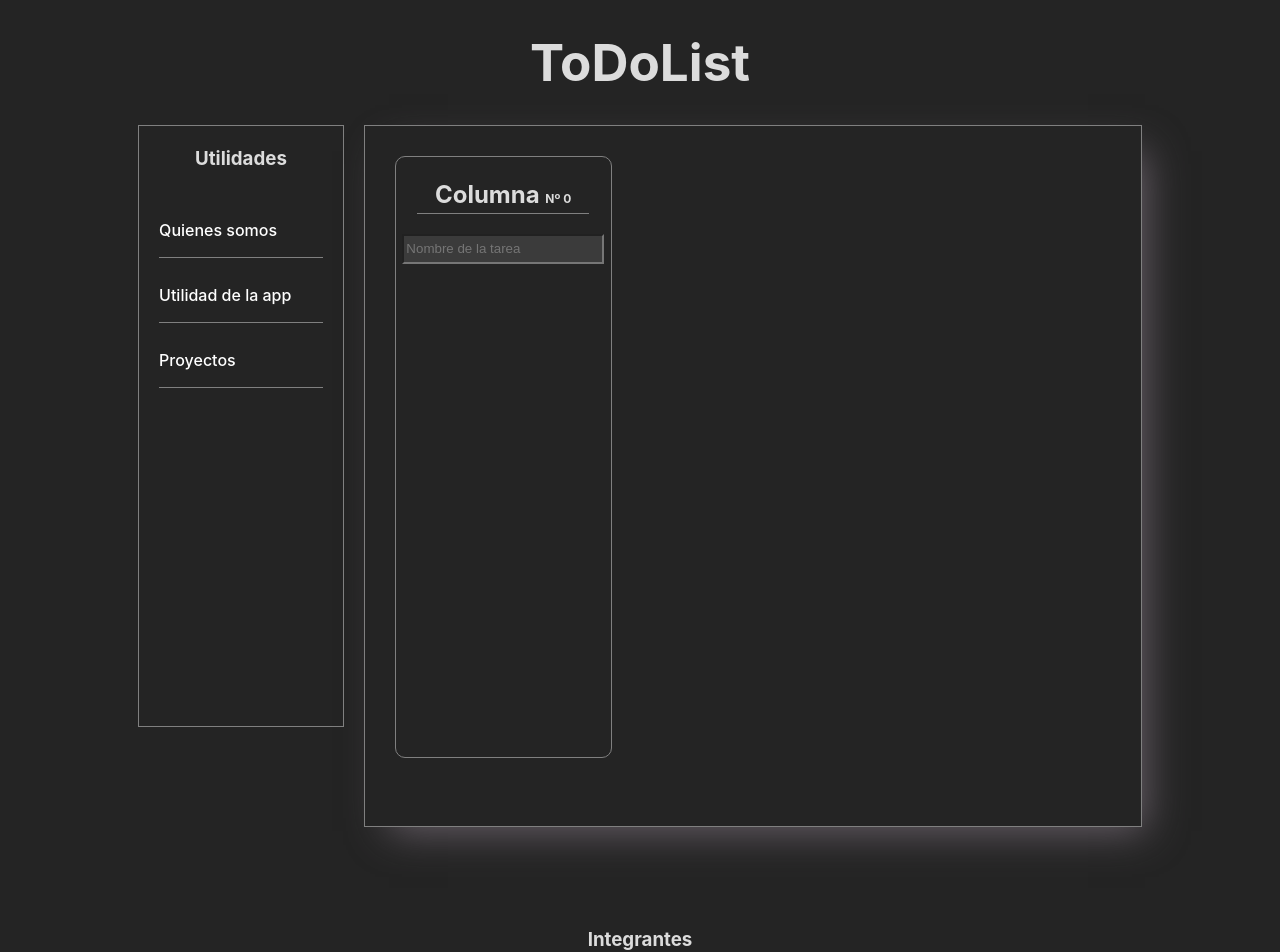
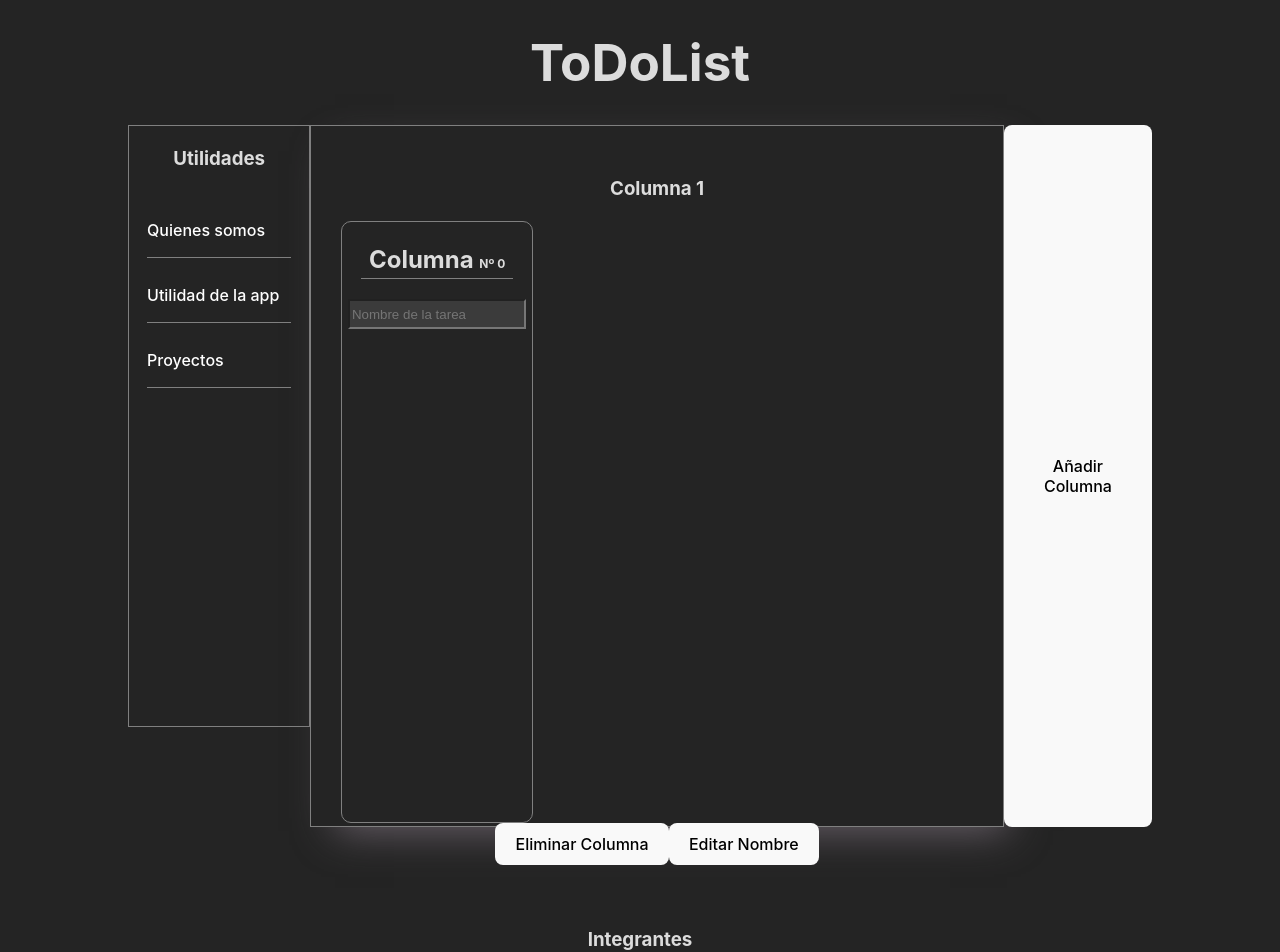
Before and after one commit to FundacioEsplaiJava2024/ToDoListGrupo4, a React (Vite) app: page / in a window 1280 px wide. Shown: the top 952 px of the page. Built offline with nearby package versions, Linux system fonts and the light colour scheme.

Commit message:
añadido boton de añadir,editar y eliminar columna

```diff
--- a/src/App.tsx
+++ b/src/App.tsx
@@ -1,38 +1,31 @@
 import React from 'react';
-import { useTaskManager } from './hook/useTaskManager';
 import './App.css';
-import './Elementos/fontAwesomeSetup';
-
 
 import Tablero from './Elementos/tablero';
 import Header from './Elementos/header';
 import Footer from './Elementos/footer';
 import Aside from './Elementos/aside';
+import { useTaskManager } from './hook/useTaskManager'; // Asumiendo que useTaskManager contiene la lógica para manejar tareas
 
 const App: React.FC = () => {
-  const {
-    count,
-    tasks,
-    addTask,
-    deleteTask,
-    editTask,
-  } = useTaskManager();
+  const { count, tasks, addTask, deleteTask, editTask } = useTaskManager();
 
   return (
     <>
-      <Header/>
-
+      <Header />
+      <main>
+        <Aside />
         <Tablero
-
           count={count}
           tasks={tasks}
           addTask={addTask}
           deleteTask={deleteTask}
           editTask={editTask}
         />
+      </main>
       <Footer />
     </>
   );
-}
+};
 
 export default App;
--- a/src/Elementos/tablero.tsx
+++ b/src/Elementos/tablero.tsx
@@ -1,24 +1,42 @@
-// tablero.tsx (o columna.tsx)
 import React, { useState } from 'react';
-import Aside from './aside';
 import Columna from './Columna';
-
 
 interface TableroProps {
   count: number;
-  tasks: { id: number, name: string }[];
-  addTask: (taskName:string) => void;
+  tasks: { id: number; name: string }[];
+  addTask: (taskName: string) => void;
   deleteTask: (taskId: number) => void;
   editTask: (taskId: number, newName: string) => void;
 }
 
 const Tablero: React.FC<TableroProps> = ({ count, tasks, addTask, deleteTask, editTask }) => {
+  const [columnas, setColumnas] = useState<{ id: number; nombre: string }[]>([
+    { id: 1, nombre: 'Columna 1' },
+  ]); // Inicialmente tenemos una columna
+
+  const agregarColumna = () => {
+    const nuevaColumnaId = columnas.length + 1;
+    setColumnas([...columnas, { id: nuevaColumnaId, nombre: `Columna ${nuevaColumnaId}` }]);
+  };
+
+  const eliminarColumna = (columnaId: number) => {
+    const nuevasColumnas = columnas.filter((col) => col.id !== columnaId);
+    setColumnas(nuevasColumnas);
+  };
+
+  const editarNombreColumna = (columnaId: number, nuevoNombre: string) => {
+    const nuevasColumnas = columnas.map((col) =>
+      col.id === columnaId ? { ...col, nombre: nuevoNombre } : col
+    );
+    setColumnas(nuevasColumnas);
+  };
 
   return (
     <>
-    <main>
-    <Aside/>
       <div className='apartados'>
+        {columnas.map((columna) => (
+          <div key={columna.id} className='columna'>
+            <h3>{columna.nombre}</h3>
             <Columna
               count={count}
               tasks={tasks}
@@ -26,10 +44,19 @@ const Tablero: React.FC<TableroProps> = ({ count, tasks, addTask, deleteTask, ed
               deleteTask={deleteTask}
               editTask={editTask}
             />
+            <button onClick={() => eliminarColumna(columna.id)}>Eliminar Columna</button>
+            <button onClick={() => {
+              const nuevoNombre = prompt('Ingrese el nuevo nombre de la columna:', columna.nombre);
+              if (nuevoNombre) {
+                editarNombreColumna(columna.id, nuevoNombre);
+              }
+            }}>Editar Nombre</button>
           </div>
-    </main>
+        ))}
+      </div>
+      <button onClick={agregarColumna}>Añadir Columna</button>
     </>
   );
-}
+};
 
 export default Tablero;
```
Lines whose indentation alone changed are shown as unchanged.
